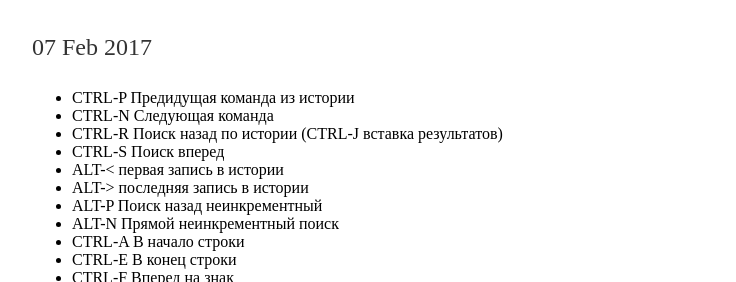
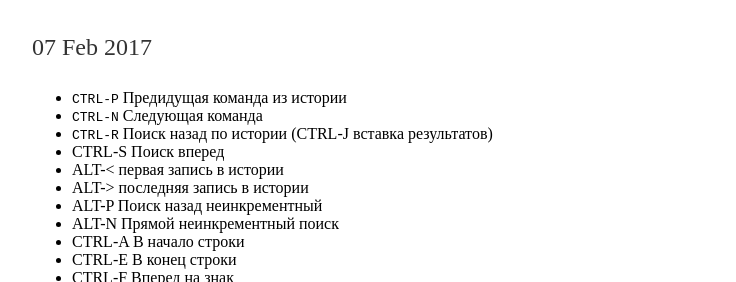
Before and after one commit to dan-aksenov/dan-aksenov.github.io-old, a Jekyll site: the page built from _posts/2017-02-07-bash-commandline-cheatsheet.md, in a window 1280 px wide. Shown: the part 166-448 px from the top of the page, without its empty margins (160-896 px from the left). Built offline with Jekyll 4.4.1, drawn with Linux system fonts in a browser that asks for light colours.

Commit message:
some fixes

```diff
--- a/_posts/2017-02-07-bash-commandline-cheatsheet.md
+++ b/_posts/2017-02-07-bash-commandline-cheatsheet.md
@@ -4,9 +4,9 @@ title: "Шпаргалка по работе с bash"
 date: 2017-02-07
 ---
 
-* CTRL-P	Предидущая команда из истории
-* CTRL-N	Следующая команда
-* CTRL-R	Поиск назад по истории (CTRL-J вставка результатов)
+* `CTRL-P`	Предидущая команда из истории
+* `CTRL-N`	Следующая команда
+* `CTRL-R`	Поиск назад по истории (CTRL-J вставка результатов)
 * CTRL-S	Поиск вперед
 * ALT-<	первая запись в истории
 * ALT->	последняя запись в истории
--- a/blog/atom.xml
+++ b/blog/atom.xml
@@ -10,7 +10,7 @@ layout: feed
 	<updated>{{ site.time | date_to_xmlschema }}</updated>
 	<id>http://dan-aksenov.github.io/blog</id>
 	<author>
-		<name>Hank Quinlan</name>
+		<name>Daniil Aksenov</name>
 		<email>drmfd@yandex.ru</email>
 	</author>
 
```
